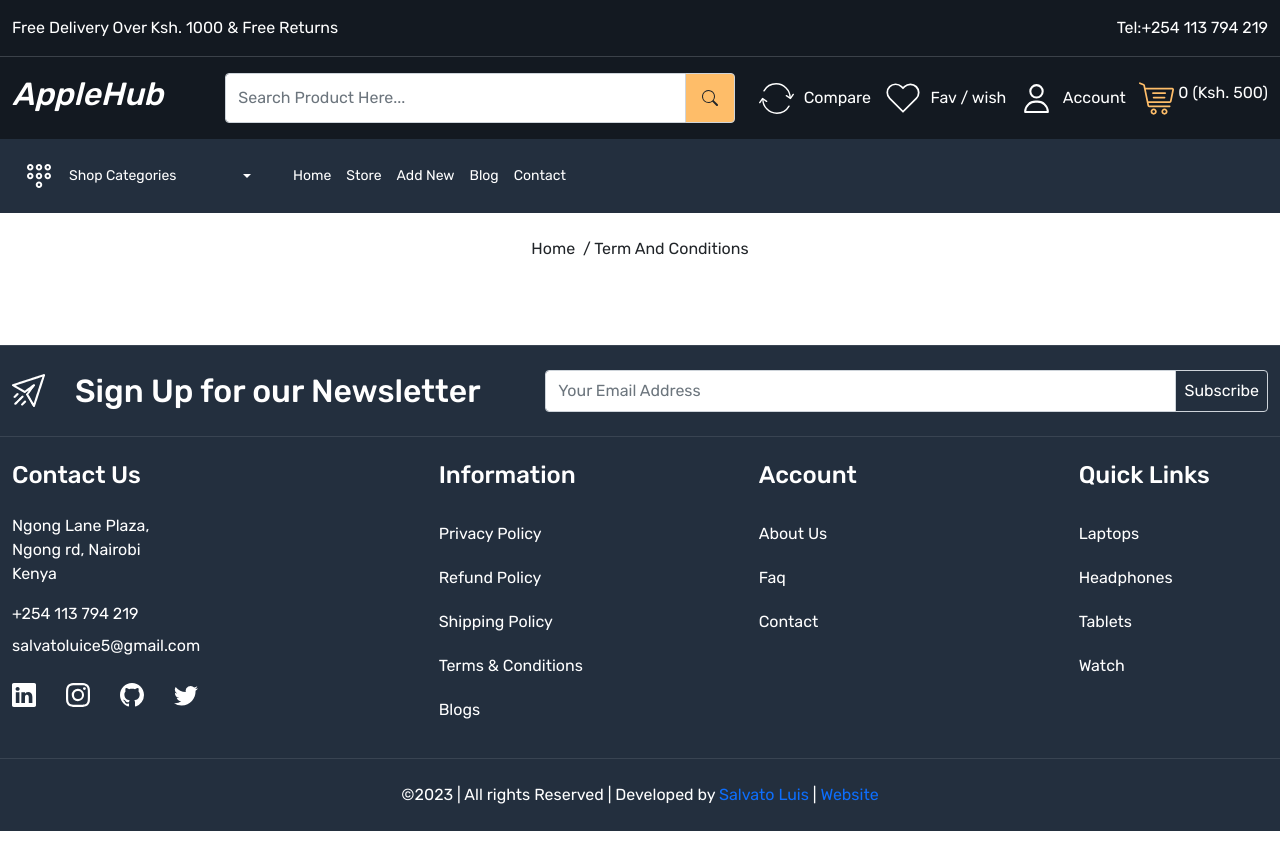
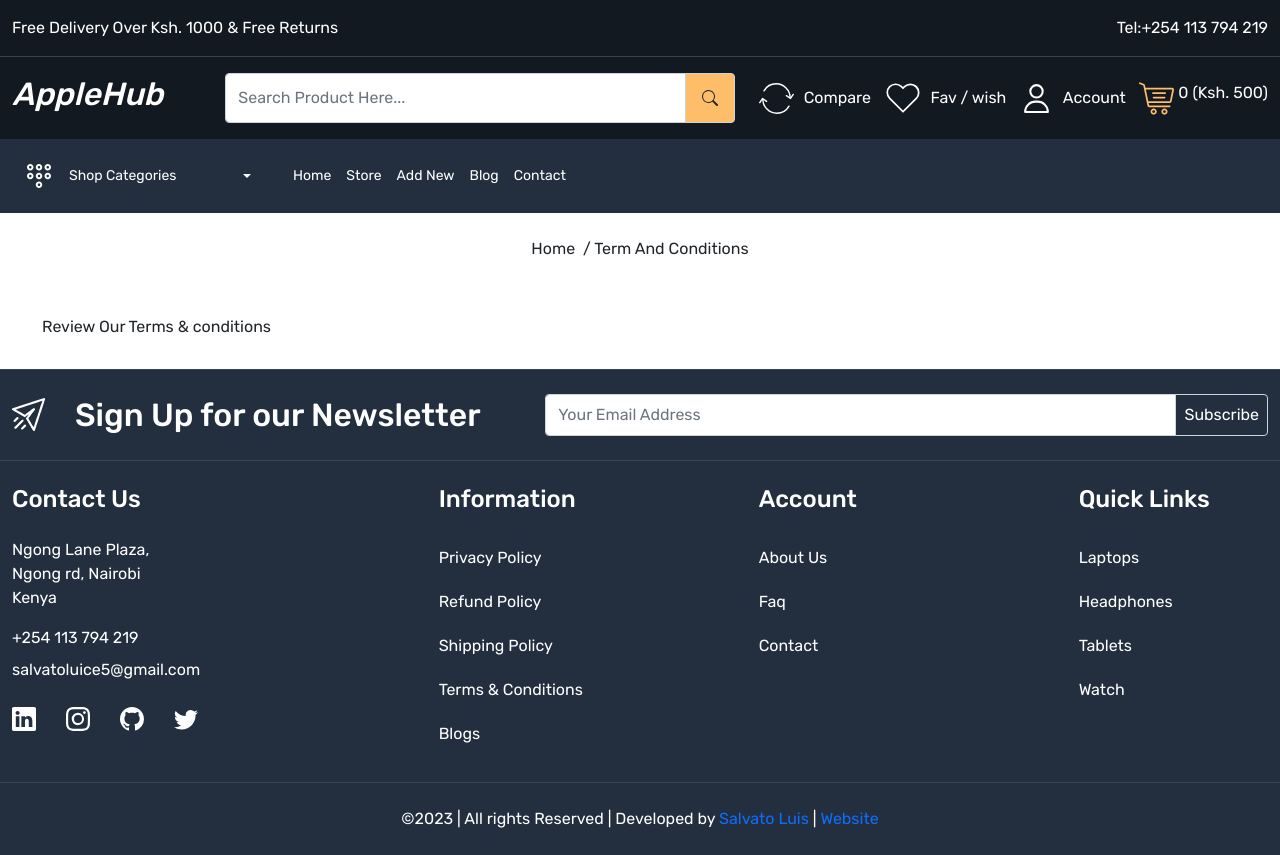
Before and after one commit to salvatoluice/Applehub, a React (Create React App) app: page /term-conditions in a window 1280 px wide. Before the commit the page ends 831 px from the top, so only its background shows below. Built offline with nearby package versions, Linux system fonts and the light colour scheme.

Commit message:
feat-terms

```diff
--- a/src/pages/TermAndContions.js
+++ b/src/pages/TermAndContions.js
@@ -11,7 +11,7 @@
       <Container className="policy-wrapper py-5 home-wrapper-2">
         <div className="row">
           <div className="col-12">
-            <div className="policy"></div>
+            <div className="policy">Review Our Terms & conditions</div>
           </div>
         </div>
       </Container>
```
